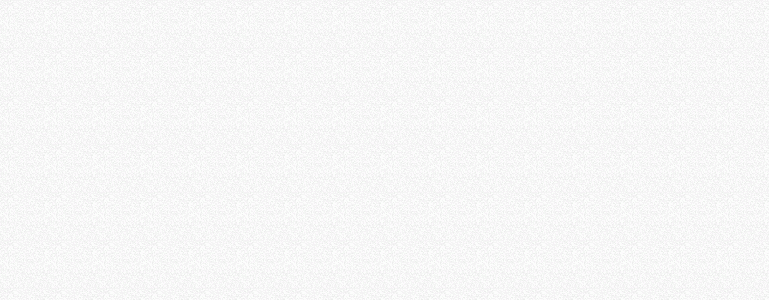
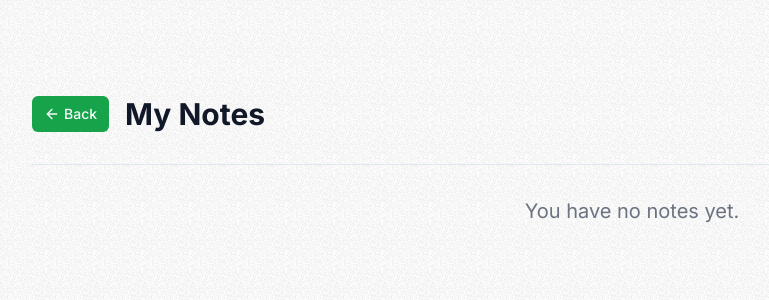
Before and after one commit to rodolfostark/ai-notion-clone, a Next.js app: page /dashboard in a window 1280 px wide. Shown: the top 300 px of the page, without its empty margins (8-777 px from the left). Built offline with nearby package versions, Linux system fonts and the light colour scheme.

Commit message:
feat: finish the dashboard base struct

```diff
--- a/package.json
+++ b/package.json
@@ -10,6 +10,7 @@
   },
   "dependencies": {
     "@clerk/nextjs": "^4.27.2",
+    "@radix-ui/react-separator": "^1.0.3",
     "@radix-ui/react-slot": "^1.0.2",
     "class-variance-authority": "^0.7.0",
     "clsx": "^2.0.0",
--- a/src/app/dashboard/page.tsx
+++ b/src/app/dashboard/page.tsx
@@ -1,10 +1,41 @@
+import { Button } from "@/components/ui/button";
+import { Separator } from "@/components/ui/separator";
+import { UserButton } from "@clerk/nextjs";
+import { ArrowLeft } from "lucide-react";
+import Link from "next/link";
+
 export default function Dashboard() {
     return (
         <div className="grainy min-h-screen">
             <div className="max-w-7xl mx-auto p-10">
-
+                <div className="h-14" />
+                <div className="flex justify-between items-center md:flex-row flex-col">
+                    <div className="flex items-center">
+                        <Link href="/">
+                            <Button className="bg-green-600" size="sm">
+                                <ArrowLeft className="mr-1 w-4 h-4" />
+                                Back
+                            </Button>
+                        </Link>
+                        <div className="w-4" />
+                        <h1 className="text-3xl font-bold text-gray-900">
+                            My Notes
+                        </h1>
+                        <div className="w-4" />
+                        <UserButton />
+                    </div>
+                </div>
+                <div className="h-8" />
+                <Separator />
+                <div className="h-8" />
+                {/* list all the notes */}
+                {/* To-do conditionally rendered */}
+                <div className="text-center">
+                    <h2 className="text-xl text-gray-500">
+                        You have no notes yet.
+                    </h2>
+                </div>
             </div>
-
-        </div>
+        </div >
     );
 }
--- /dev/null
+++ b/src/components/ui/separator.tsx
@@ -0,0 +1,31 @@
+"use client"
+
+import * as React from "react"
+import * as SeparatorPrimitive from "@radix-ui/react-separator"
+
+import { cn } from "@/lib/utils"
+
+const Separator = React.forwardRef<
+  React.ElementRef<typeof SeparatorPrimitive.Root>,
+  React.ComponentPropsWithoutRef<typeof SeparatorPrimitive.Root>
+>(
+  (
+    { className, orientation = "horizontal", decorative = true, ...props },
+    ref
+  ) => (
+    <SeparatorPrimitive.Root
+      ref={ref}
+      decorative={decorative}
+      orientation={orientation}
+      className={cn(
+        "shrink-0 bg-border",
+        orientation === "horizontal" ? "h-[1px] w-full" : "h-full w-[1px]",
+        className
+      )}
+      {...props}
+    />
+  )
+)
+Separator.displayName = SeparatorPrimitive.Root.displayName
+
+export { Separator }
```
Also changed, not shown: 1 other file (tests, documents, lock files or other folders).
